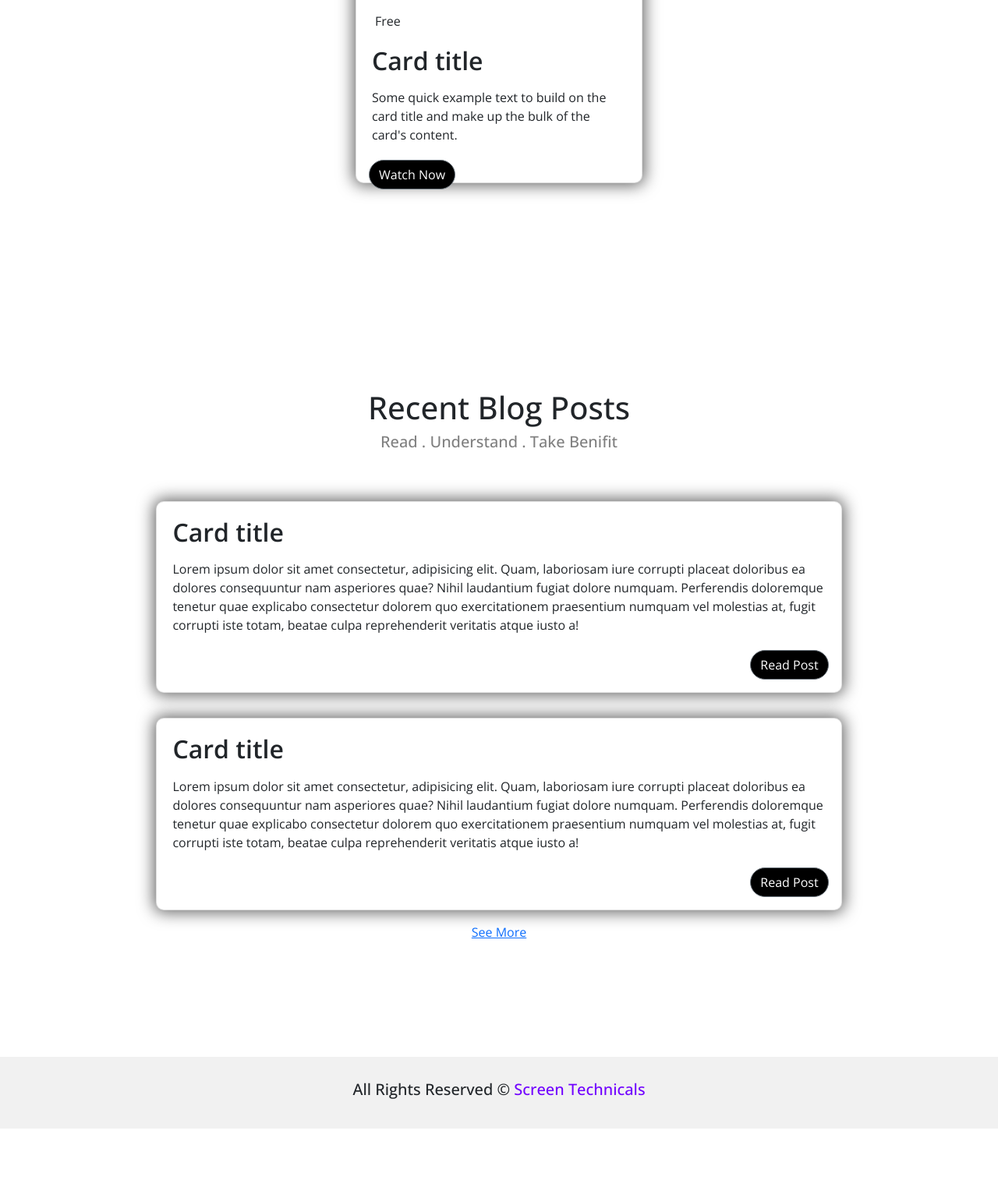
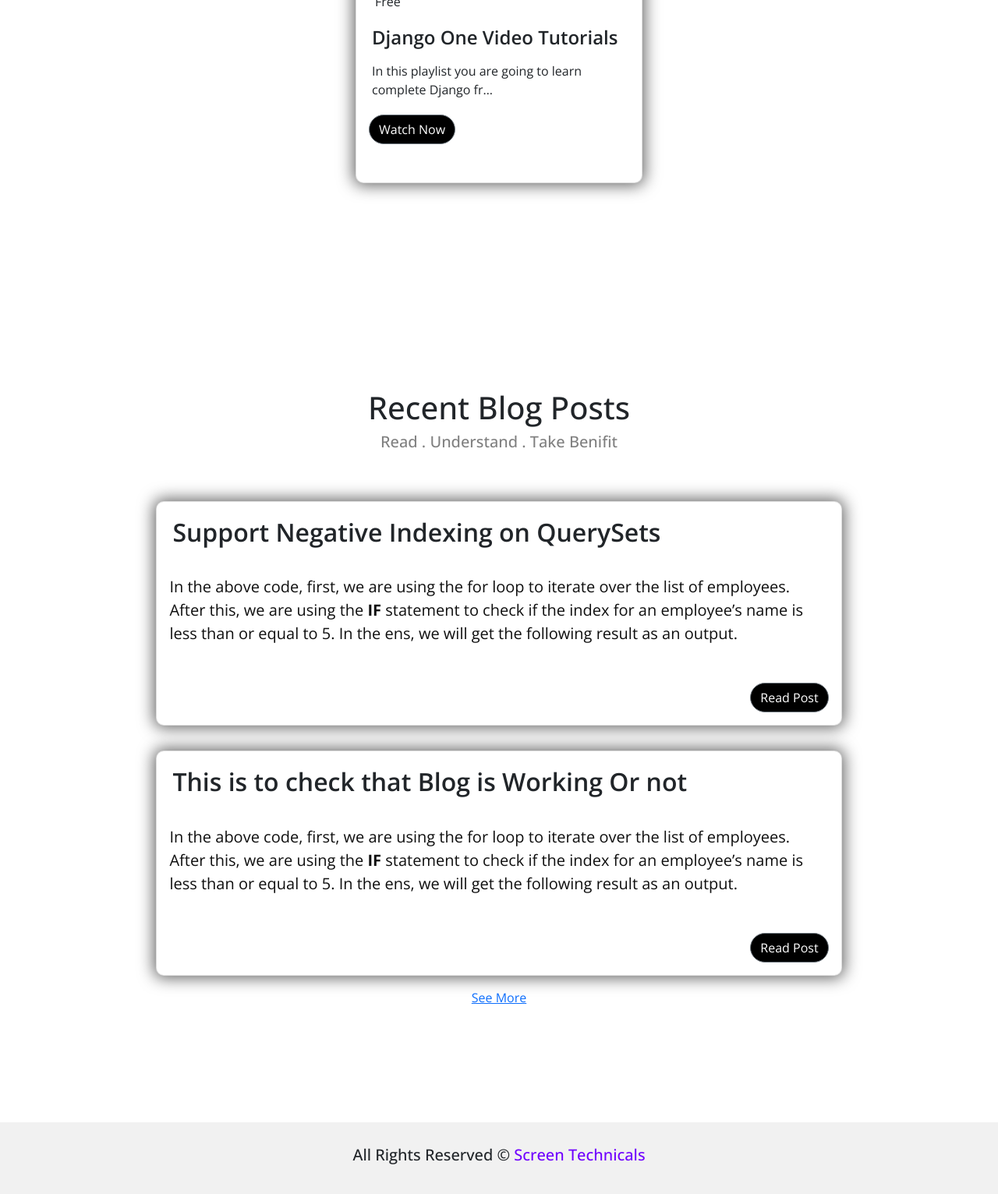
Before and after one commit to ScreenTechnicals/ScreenTechnicals-MyWebSite, a Django app: page / in a window 1280 px wide. Shown: the part 1829-3361 px from the top of the page at 78% size. Before the commit the page ends 3277 px from the top, so only its background shows below. Run offline with Django 4.2, Linux system fonts and the light colour scheme; data comes from the database, SQL or seed files in the repository; both versions use the stored data as it was after the commit; some libraries are stand-ins or nearby versions.

Commit message:
Initial Commit5

```diff
--- a/Blog/admin.py
+++ b/Blog/admin.py
@@ -3,4 +3,7 @@
 
 # Register your models here.
 
-admin.site.register(BlogPost)
+@admin.register(BlogPost)
+class BlogPostAdmin(admin.ModelAdmin):
+    class Media:
+        js = ('js/tinymce.js',)
--- a/Courses/admin.py
+++ b/Courses/admin.py
@@ -5,6 +5,10 @@
 # Register your models here.
 
 admin.site.register(Playlist)
-admin.site.register(Video)
 admin.site.register(Comment)
 admin.site.register(Reply)
+
+@admin.register(Video)
+class VideoAdmin(admin.ModelAdmin):
+    class Media:
+        js = ('js/tinymce.js',)
--- a/Home/views.py
+++ b/Home/views.py
@@ -1,12 +1,30 @@
 import email
+from multiprocessing import context
 from django.shortcuts import render, redirect
 from django.contrib import messages
 from Home.models import Contact
+from Courses.models import Playlist
+from Blog.models import BlogPost
+
 # Create your views here.
 
 
 def home(request):
-    return render(request, 'Home/index.html')
+    playlists = Playlist.objects.all()
+    last = playlists[int(len(playlists)-1)]
+    sec_last = playlists[int(len(playlists)-2)]
+    th_last = playlists[int(len(playlists)-3)]
+    blogs = BlogPost.objects.all()
+    b_last = blogs[int(len(blogs)-1)]
+    b_sec_last = blogs[int(len(blogs)-2)]
+    context = {
+        'last': last,
+        'sec_last':sec_last,
+        'th_last':th_last,
+        'b_last':b_last,
+        'b_sec_last':b_sec_last,
+    }
+    return render(request, 'Home/index.html', context)
 
 def contact(request):
     if request.method == 'POST':
--- a/templates/Blog/blogs.html
+++ b/templates/Blog/blogs.html
@@ -12,8 +12,10 @@
         <div class="card blog-card-home card-shadow position-relative card-hover my-3 mx-3" style="width: 70%; height: 10%; border-radius: 10px;">
                 <div class="card-body px-3">
                     <h5 class="card-title fs-2 fw-semi-bold p-1" style="pointer-events: none;">{{posts.title}}</h5>
-                    <p class="card-text" style="pointer-events: none;">{{posts.content |safe |truncatechars:600}}</p>
+                    <p class="card-text" style="pointer-events: none;">{{posts.content |safe |truncatewords:200}}</p>
                     <div class="text-end d-block">
+                    </div>
+                    <div class="text-end mx-4 my-3">
                         <a href="/blogs/{{posts.slug}}/" class="btn text-end btn-secondary rounded-pill">Read Post</a>
                     </div>
                 </div>
--- a/templates/Home/index.html
+++ b/templates/Home/index.html
@@ -20,62 +20,65 @@
     <div class="container-fluid d-block text-center pt-5 mt-5 down-arrow"><a href="#down" class="w-100 fs-3 text-secondary"><i class="bi bi-caret-down-fill"></i></a></div>
 </div>
 <div class="container-fluid cards-box" id="down">
-    <h1 class="text-center">Our Recent Cources</h1>
+    <h1 class="text-center">Our Recent Courses</h1>
     <h5 class="text-center" style="color:gray">Learn . Practice . Create</h5>
     <div class="container-fluid d-flex justify-content-center align-items-start flex-wrap my-5">
-        <div class="card card-shadow position-relative card-hover my-3 mx-5" style="width: 23rem; height: 32rem; border-radius: 10px;">
-            <img src="https://images.unsplash.com/photo-1640622842223-e1e39f4bf627?ixlib=rb-1.2.1&ixid=MnwxMjA3fDF8MHxwaG90by1wYWdlfHx8fGVufDB8fHx8&auto=format&fit=crop&w=1471&q=80" class="card-img-top" alt="image"  style="border-top-left-radius: 10px; border-top-right-radius:10px;">
+        <div class="card card-shadow position-relative card-hover my-3 mx-5 card-resp" style="width: 23rem; height: 32rem; border-radius: 10px;">
+            <img src="/media/{{last.thumbnail}}/" class="card-img-top" alt="image"  style="border-top-left-radius: 10px; border-top-right-radius:10px; height:250px;">
             <div class="card-body px-3">
                 <p class="card-text px-2">Free</p>
-                <h5 class="card-title fs-2 fw-semi-bold p-1">Card title</h5>
-                <p class="card-text p-1">Some quick example text to build on the card title and make up the bulk of the card's content.</p>
-                <a href="#" class="btn btn-secondary rounded-pill">Watch Now</a>
+                <h5 class="card-title fs-4 fw-semi-bold p-1">{{last.playlist_name}}</h5>
+                <p class="card-text p-1">{{last.desc|truncatechars:60}}</p>
+                <a href="/courses/{{last.slug}}/{{last.videos.all.first.slug}}/" class="btn btn-secondary rounded-pill">Watch Now</a>
             </div>
         </div>
-        <div class="card card-shadow position-relative card-hover my-3 mx-5" style="width: 23rem; height: 32rem; border-radius: 10px;">
-            <img src="https://images.unsplash.com/photo-1640622842223-e1e39f4bf627?ixlib=rb-1.2.1&ixid=MnwxMjA3fDF8MHxwaG90by1wYWdlfHx8fGVufDB8fHx8&auto=format&fit=crop&w=1471&q=80" class="card-img-top" alt="image"  style="border-top-left-radius: 10px; border-top-right-radius:10px;">
+        <div class="card card-shadow position-relative card-hover my-3 mx-5 card-resp" style="width: 23rem; height: 32rem; border-radius: 10px;">
+            <img src="/media/{{sec_last.thumbnail}}/" class="card-img-top" alt="image"  style="border-top-left-radius: 10px; border-top-right-radius:10px; height:250px;">
             <div class="card-body px-3">
                 <p class="card-text px-2">Free</p>
-                <h5 class="card-title fs-2 fw-semi-bold p-1">Card title</h5>
-                <p class="card-text p-1">Some quick example text to build on the card title and make up the bulk of the card's content.</p>
-                <a href="#" class="btn btn-secondary rounded-pill">Watch Now</a>
+                <h5 class="card-title fs-4 fw-semi-bold p-1">{{sec_last.playlist_name}}</h5>
+                <p class="card-text p-1">{{sec_last.desc|truncatechars:60}}</p>
+                <a href="/courses/{{sec_last.slug}}/{{sec_last.videos.all.first.slug}}/" class="btn btn-secondary rounded-pill">Watch Now</a>
             </div>
         </div>
-        <div class="card card-shadow position-relative card-hover my-3 mx-5" style="width: 23rem; height: 32rem; border-radius: 10px;">
-            <img src="https://images.unsplash.com/photo-1640622842223-e1e39f4bf627?ixlib=rb-1.2.1&ixid=MnwxMjA3fDF8MHxwaG90by1wYWdlfHx8fGVufDB8fHx8&auto=format&fit=crop&w=1471&q=80" class="card-img-top" alt="image"  style="border-top-left-radius: 10px; border-top-right-radius:10px;">
+        <div class="card card-shadow position-relative card-hover my-3 mx-5 card-resp" style="width: 23rem; height: 32rem; border-radius: 10px;">
+            <img src="/media/{{th_last.thumbnail}}/" class="card-img-top" alt="image"  style="border-top-left-radius: 10px; border-top-right-radius:10px; height:250px;">
             <div class="card-body px-3">
                 <p class="card-text px-2">Free</p>
-                <h5 class="card-title fs-2 fw-semi-bold p-1">Card title</h5>
-                <p class="card-text p-1">Some quick example text to build on the card title and make up the bulk of the card's content.</p>
-                <a href="#" class="btn btn-secondary rounded-pill">Watch Now</a>
+                <h5 class="card-title fs-4 fw-semi-bold p-1">{{th_last.playlist_name}}</h5>
+                <p class="card-text p-1">{{th_last.desc|truncatechars:60}}</p>
+                <a href="/courses/{{th_last.slug}}/{{th_last.videos.all.first.slug}}/" class="btn btn-secondary rounded-pill">Watch Now</a>
             </div>
         </div>
+
     </div>
 </div>
 <div class="container-fluid cards-box">
     <h1 class="text-center">Recent Blog Posts</h1>
     <h5 class="text-center" style="color:gray">Read . Understand . Take Benifit</h5>
     <div class="container-fluid d-flex flex-column justify-content-around align-items-center flex-wrap my-5">
-        <div class="card blog-card-home card-shadow position-relative card-hover my-3 mx-3" style="width: 70%; height: 10%; border-radius: 10px;">
+        <div class="card blog-card-home card-shadow position-relative card-hover my-3 mx-3 b_caer-resp" style="width: 70%; height: 10%; border-radius: 10px;">
             <div class="card-body px-3">
-                <h5 class="card-title fs-2 fw-semi-bold p-1" style="pointer-events: none;">Card title</h5>
-                <p class="card-text p-1" style="pointer-events: none;">Lorem ipsum dolor sit amet consectetur, adipisicing elit. Quam, laboriosam iure corrupti placeat doloribus ea dolores consequuntur nam asperiores quae? Nihil laudantium fugiat dolore numquam. Perferendis doloremque tenetur quae explicabo consectetur dolorem quo exercitationem praesentium numquam vel molestias at, fugit corrupti iste totam, beatae culpa reprehenderit veritatis atque iusto a!</p>
-                <div class="text-end">
-                    <a href="#" class="btn btn-secondary rounded-pill">Read Post</a>
-                </div>
+                <h5 class="card-title fs-2 fw-semi-bold p-1" style="pointer-events: none;">{{b_last.title}}</h5>
+                <p class="card-text p-1" style="pointer-events: none;">{{b_last.content |safe |truncatewords:100}}</p>
+            </div>
+            <div class="text-end p-3">
+                <a href="/blogs/{{b_last.slug}}/" class="btn btn-secondary rounded-pill">Read Post</a>
             </div>
         </div>
-        <div class="card blog-card-home card-shadow position-relative card-hover my-3 mx-3" style="width: 70%; height: 10%; border-radius: 10px;">
+
+        <div class="card blog-card-home card-shadow position-relative card-hover my-3 mx-3 b_caer-resp" style="width: 70%; height: 10%; border-radius: 10px;">
             <div class="card-body px-3">
-                <h5 class="card-title fs-2 fw-semi-bold p-1" style="pointer-events: none;">Card title</h5>
-                <p class="card-text p-1" style="pointer-events: none;">Lorem ipsum dolor sit amet consectetur, adipisicing elit. Quam, laboriosam iure corrupti placeat doloribus ea dolores consequuntur nam asperiores quae? Nihil laudantium fugiat dolore numquam. Perferendis doloremque tenetur quae explicabo consectetur dolorem quo exercitationem praesentium numquam vel molestias at, fugit corrupti iste totam, beatae culpa reprehenderit veritatis atque iusto a!</p>
-                <div class="text-end">
-                    <a href="#" class="btn btn-secondary rounded-pill">Read Post</a>
-                </div>
+                <h5 class="card-title fs-2 fw-semi-bold p-1" style="pointer-events: none;">{{b_sec_last.title}}</h5>
+                <p class="card-text p-1" style="pointer-events: none;">{{b_sec_last.content |safe |truncatewords:100}}</p>
+            </div>
+            <div class="text-end p-3">
+                <a href="/blogs/{{b_sec_last.slug}}/" class="btn btn-secondary rounded-pill">Read Post</a>
             </div>
         </div>
+
         <div>
-            <a href="#">See More</a>
+            <a href="/blogs/">See More</a>
         </div>
     </div>
 </div>
--- a/templates/base.html
+++ b/templates/base.html
@@ -21,6 +21,14 @@
         .alert-warning{
             background: rgb(255, 30, 0) !important;
             color: #ffffff !important;
+        }
+        @media only screen and (max-width:670px){
+            .card-resp{
+                margin: 30px 10px !important;
+            }
+            .b_caer-resp{
+                margin:20px 10px !important;
+            }
         }
     </style>
 </head>
```
Also changed, not shown: static/js/tinymce.js (added, +34 -0 lines), db.sqlite3, media/images/disney_EIhFgR9.png (added), media/images/klim-musalimov-FtvxKuQ5w2Q-unsplash.jpg (added).
